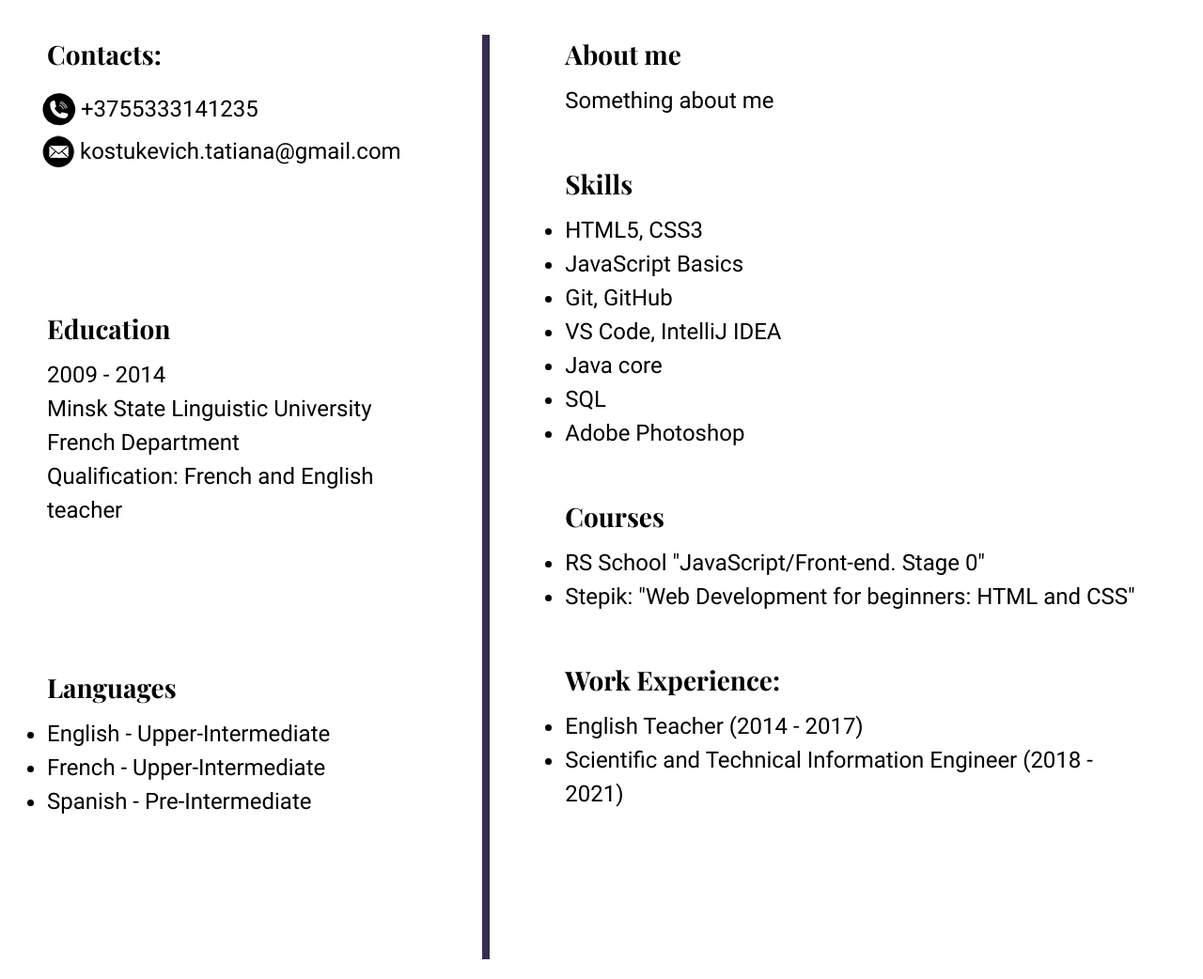
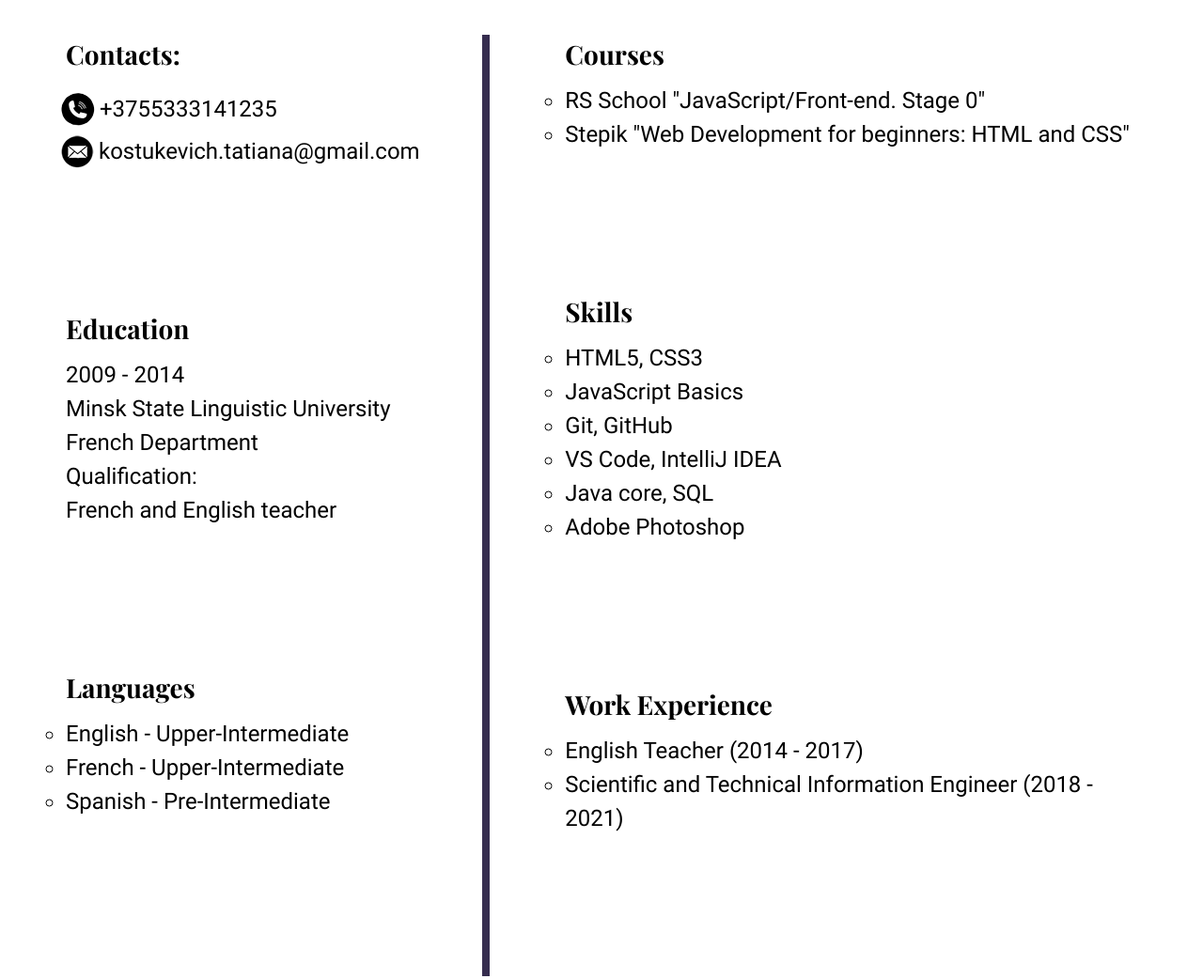
Before and after one commit to tankost/rsschool-cv, a plain HTML site: page index.html in a window 1280 px wide. Shown: the part 313-1355 px from the top of the page at 94% size. Drawn offline with Linux system fonts and the light colour scheme.

Commit message:
feat: update index.html and style.css files

```diff
--- a/index.html
+++ b/index.html
@@ -12,12 +12,13 @@
         <div class="container header-container">
             <nav class="nav">
                 <ul class="nav-list">
-                    <li class="nav-item"><a href="#about-me" class="nav-link">About me</a></li>
                     <li class="nav-item"><a href="#contacts" class="nav-link">Contacts</a></li>
+                    <li class="nav-item"><a href="#education" class="nav-link">Education</a></li>
+                    <li class="nav-item"><a href="#languages" class="nav-link">Languages</a></li>
                     <li class="nav-item"><a href="#skills" class="nav-link">Skills</a></li>
                     <li class="nav-item"><a href="#courses" class="nav-link">Courses</a></li>
-                    <li class="nav-item"><a href="#education" class="nav-link">Education</a></li>
-                    <li class="nav-item"><a href="#languages" class="nav-link">Languages</a></li>
+                    <li class="nav-item"><a href="#work" class="nav-link">Work Experience</a></li>
+
                 </ul>
             </nav>
             <div class="header-content">
@@ -47,7 +48,7 @@
                     <p>2009 - 2014</p>
                     <p>Minsk State Linguistic University</p>
                     <p>French Department</p>
-                    <p>Qualification: French and English teacher</p>
+                    <p>Qualification:<br> French and English teacher</p>
                 </section>
                 <section class="section left-side-section" id="languages">
                     <h2 class="section-title">Languages</h2>
@@ -59,9 +60,12 @@
                 </section>
             </div>
             <div class="right-side">
-                <section class="section right-side-section" id="about-me">
-                    <h2 class="section-title">About me</h2>
-                    <p>Something about me</p>
+                <section class="section right-side-section" id="courses">
+                    <h2 class="section-title">Courses</h2>
+                    <ul class="courses">
+                        <li>RS School "JavaScript/Front-end. Stage 0"</li>
+                        <li>Stepik "Web Development for beginners: HTML and CSS"</li>
+                    </ul>
                 </section>
                 <section class="section right-side-section" id="skills">
                     <h2 class="section-title">Skills</h2>
@@ -70,21 +74,13 @@
                         <li>JavaScript Basics</li>
                         <li>Git, GitHub</li>
                         <li>VS Code, IntelliJ IDEA</li>
-                        <li>Java core</li>
-                        <li>SQL</li>
+                        <li>Java core, SQL</li>
                         <li>Adobe Photoshop</li>
                     </ul>
                 </section>
-                <section class="section right-side-section" id="courses">
-                    <h2 class="section-title">Courses</h2>
-                    <ul>
-                        <li>RS School "JavaScript/Front-end. Stage 0"</li>
-                        <li>Stepik: "Web Development for beginners: HTML and CSS"</li>
-                    </ul>
-                </section>
-                <section class="section right-side-section">
-                    <h2 class="section-title">Work Experience:</h2>
-                    <ul>
+                <section class="section right-side-section" id="work">
+                    <h2 class="section-title">Work Experience</h2>
+                    <ul class="work">
                         <li>English Teacher (2014 - 2017)</li>
                         <li>Scientific and Technical Information Engineer (2018 - 2021)</li>
                     </ul>
--- a/style.css
+++ b/style.css
@@ -68,7 +68,7 @@ html {
 }
 
 .nav-item a:hover {
-    color: #4d2323;
+    opacity: .75;
 }
 
 .header-content {
@@ -135,11 +135,16 @@ h2 {
 .left-side {
     width: 40%;
     border-right: 8px solid #352c4e;
-    padding-right: 30px;
+    padding-right: 50px;
+    padding-left: 20px;
 }
 
 .left-side-section {
     padding-bottom: 150px;
+}
+
+.languages, .skills-list, .courses, .work {
+    list-style-type: circle;
 }
 
 .right-side {
@@ -147,7 +152,7 @@ h2 {
 }
 
 .right-side-section {
-    padding-bottom: 50px;
+    padding-bottom: 150px;
 }
 
 @media (max-width: 768px) {
```
